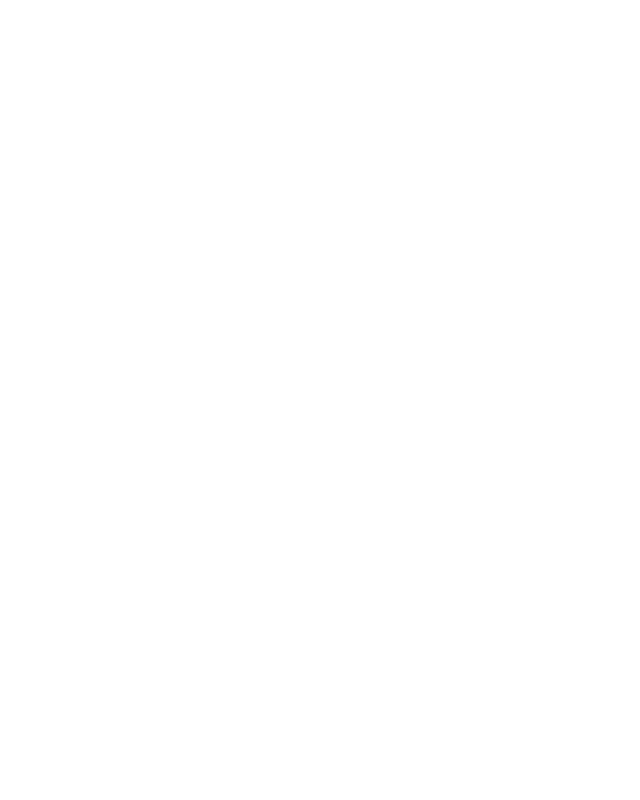
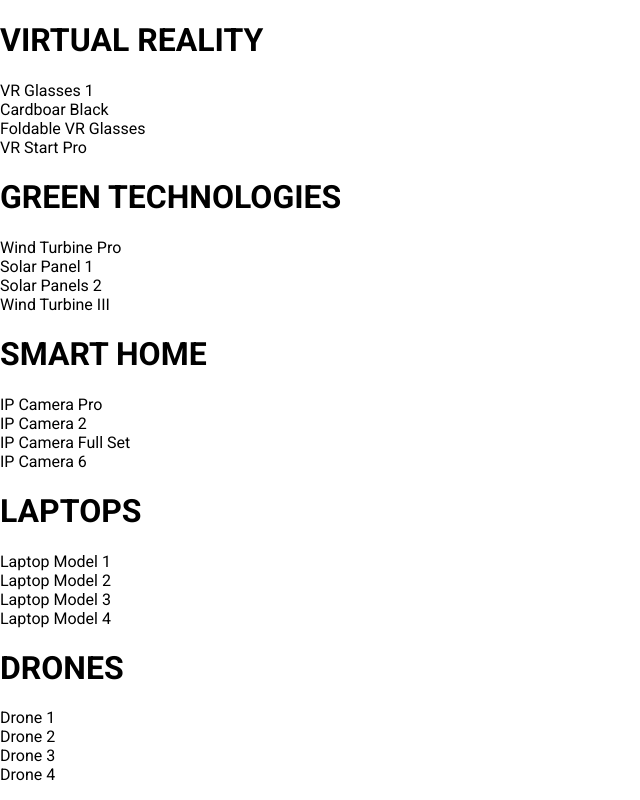
Before and after one commit to EdgardoPinto-Escalier/tech-store, a React (Create React App) app: page /shop in a window 1280 px wide. Shown: the whole page, without its empty margins (0-640 px from the left). Built offline with nearby package versions, Linux system fonts and the light colour scheme.

Commit message:
Created the collection-item and preview components

```diff
--- a/src/App.js
+++ b/src/App.js
@@ -3,19 +3,15 @@
 import './App.css';
 
 import HomePage from './pages/homepage/homepage.component';
+import ShopPage from './pages/shop/shop.component';
 
-const DronesPage = () => (
-  <div>
-    <h1>DRONES PAGE</h1>
-  </div>
-)
 
 function App() {
   return (
     <div>
       <Switch>
         <Route exact path="/" component={HomePage} />
-        <Route path="/shop/drones" component={DronesPage} />
+        <Route path="/shop" component={ShopPage} />
       </Switch>
     </div>
   );
--- /dev/null
+++ b/src/components/collection-preview/collection-preview.component.jsx
@@ -0,0 +1,17 @@
+import React from 'react';
+import './collection-preview.styles.scss';
+
+const CollectionPreview = ({ title, items }) => (
+  <div className="collection-preview">
+    <h1 className="title">{title}</h1>
+    <div className="preview">
+      {
+        items.filter((item, idx) => idx < 4).map((item) => (
+          <div key={item.id}>{item.name}</div>
+        ))
+      }
+    </div>
+  </div>
+);
+
+export default CollectionPreview;
--- /dev/null
+++ b/src/pages/shop/shop.component.jsx
@@ -0,0 +1,26 @@
+import React from 'react';
+import SHOP_DATA from './shop.data.js';
+import CollectionPreview from '../../components/collection-preview/collection-preview.component';
+
+class ShopPage extends React.Component {
+  constructor(props) {
+    super(props);
+
+    this.state = {
+      collections: SHOP_DATA
+    }
+  }
+
+  render() {
+    const {collections} = this.state;
+    return (<div className="shop-page">
+      {
+        collections.map(({ id, ...otherCollectionProps }) => (
+          <CollectionPreview key={id} {...otherCollectionProps} />
+        ))
+      }
+    </div>)
+  }
+}
+
+export default ShopPage;
--- /dev/null
+++ b/src/pages/shop/shop.data.js
@@ -0,0 +1,243 @@
+const SHOP_DATA = [
+    {
+    id: 1,
+    title: 'VIRTUAL REALITY',
+    routeName: 'virtual-reality',
+    items: [
+      {
+        id: 1,
+        name: 'VR Glasses 1',
+        imageUrl: '',
+        price: 20
+      },
+      {
+        id: 2,
+        name: 'Cardboar Black',
+        imageUrl: '',
+        price: 15
+      },
+      {
+        id: 3,
+        name: 'Foldable VR Glasses',
+        imageUrl: '',
+        price: 25
+      },
+      {
+        id: 4,
+        name: 'VR Start Pro',
+        imageUrl: '',
+        price: 22
+      },
+      {
+        id: 5,
+        name: 'Google Cardboard 3D',
+        imageUrl: '',
+        price: 7
+      },
+      {
+        id: 6,
+        name: 'VR Glasses 2',
+        imageUrl: '',
+        price: 14
+      },
+      {
+        id: 7,
+        name: '3D Cardboard 2',
+        imageUrl: '',
+        price: 18
+      },
+      {
+        id: 8,
+        name: 'Google Cradboard simple',
+        imageUrl: '',
+        price: 14
+      }
+    ]
+  },
+  {
+    id: 2,
+    title: 'GREEN TECHNOLOGIES',
+    routeName: 'green-technologies',
+    items: [
+      {
+        id: 1,
+        name: 'Wind Turbine Pro',
+        imageUrl: '',
+        price: 220
+      },
+      {
+        id: 2,
+        name: 'Solar Panel 1',
+        imageUrl: '',
+        price: 280
+      },
+      {
+        id: 3,
+        name: 'Solar Panels 2',
+        imageUrl: '',
+        price: 110
+      },
+      {
+        id: 4,
+        name: 'Wind Turbine III',
+        imageUrl: '',
+        price: 160
+      },
+      {
+        id: 5,
+        name: 'Solar Panel 5',
+        imageUrl: '',
+        price: 160
+      },
+      {
+        id: 6,
+        name: 'Pro Solar Panel 5 Units',
+        imageUrl: '',
+        price: 160
+      },
+      {
+        id: 7,
+        name: '2 Solar Panels',
+        imageUrl: '',
+        price: 190
+      },
+      {
+        id: 8,
+        name: 'Wind Turbine 6',
+        imageUrl: '',
+        price: 200
+      }
+    ]
+  },
+  {
+    id: 3,
+    title: 'SMART HOME',
+    routeName: 'smart-home',
+    items: [
+      {
+        id: 1,
+        name: 'IP Camera Pro',
+        imageUrl: '',
+        price: 125
+      },
+      {
+        id: 2,
+        name: 'IP Camera 2',
+        imageUrl: '',
+        price: 90
+      },
+      {
+        id: 3,
+        name: 'IP Camera Full Set',
+        imageUrl: '',
+        price: 90
+      },
+      {
+        id: 4,
+        name: 'IP Camera 6',
+        imageUrl: '',
+        price: 165
+      },
+      {
+        id: 5,
+        name: 'IP Camera 10',
+        imageUrl: '',
+        price: 185
+      }
+    ]
+  },
+  {
+    id: 4,
+    title: 'LAPTOPS',
+    routeName: 'laptops',
+    items: [
+      {
+        id: 1,
+        name: 'Laptop Model 1',
+        imageUrl: '',
+        price: 25
+      },
+      {
+        id: 2,
+        name: 'Laptop Model 2',
+        imageUrl: '',
+        price: 20
+      },
+      {
+        id: 3,
+        name: 'Laptop Model 3',
+        imageUrl: '',
+        price: 80
+      },
+      {
+        id: 4,
+        name: 'Laptop Model 4',
+        imageUrl: '',
+        price: 80
+      },
+      {
+        id: 5,
+        name: 'Laptop Model 5',
+        imageUrl: '',
+        price: 45
+      },
+      {
+        id: 6,
+        name: 'Laptop Model 6',
+        imageUrl: '',
+        price: 135
+      },
+      {
+        id: 7,
+        name: 'Laptop Model 7',
+        imageUrl: '',
+        price: 20
+      }
+    ]
+  },
+  {
+    id: 5,
+    title: 'DRONES',
+    routeName: 'drones',
+    items: [
+      {
+        id: 1,
+        name: 'Drone 1',
+        imageUrl: '',
+        price: 325
+      },
+      {
+        id: 2,
+        name: 'Drone 2',
+        imageUrl: '',
+        price: 20
+      },
+      {
+        id: 3,
+        name: 'Drone 3',
+        imageUrl: '',
+        price: 25
+      },
+      {
+        id: 4,
+        name: 'Drone 4',
+        imageUrl: '',
+        price: 25
+      },
+      {
+        id: 5,
+        name: 'Drone 5',
+        imageUrl: '',
+        price: 40
+      },
+      {
+        id: 6,
+        name: 'Drone 6',
+        imageUrl: '',
+        price: 25
+      }
+    ]
+  }
+]
+
+export default SHOP_DATA;
```
Also changed, not shown: src/components/collection-item/collection-item.component.jsx (added), src/components/collection-item/collection-item.styles.scss (added), src/components/collection-preview/collection-preview.styles.scss (added).
